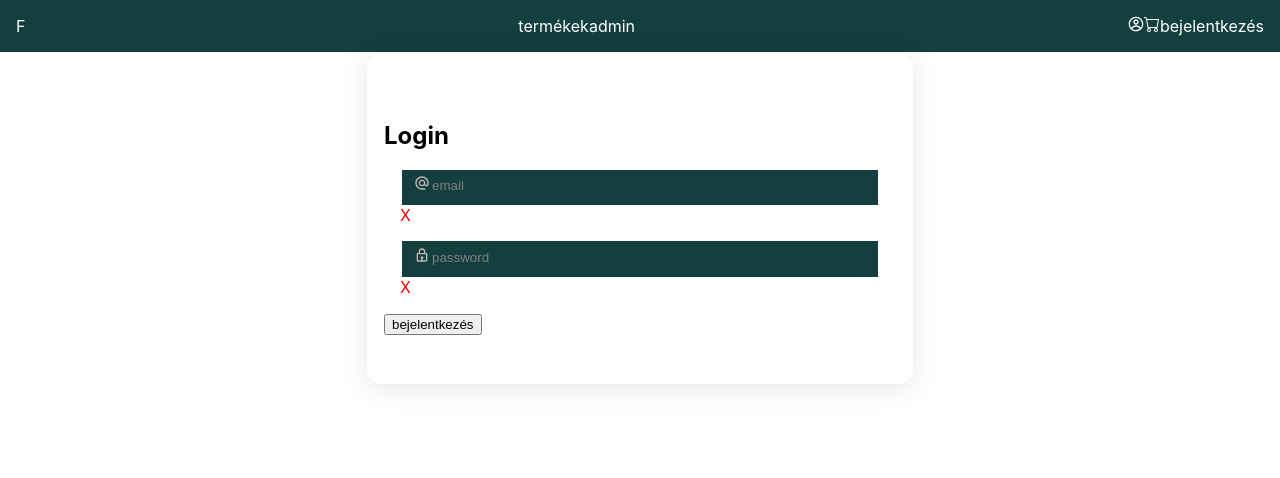
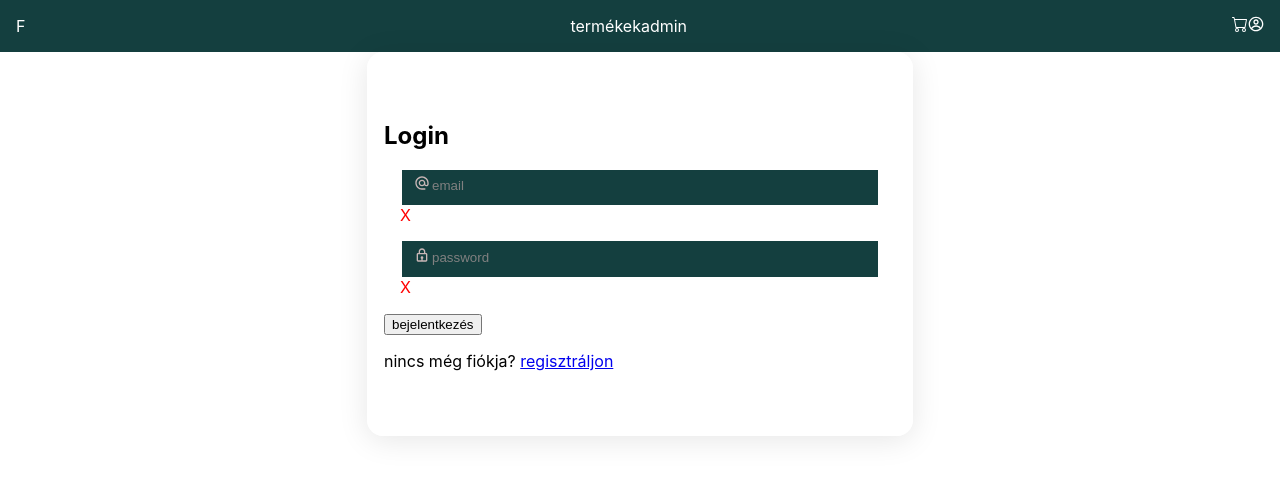
Before and after one commit to Zsofi24/webshop-project-react-nodejs, a React (Create React App) app in the folder frontend/: page /belepes in a window 1280 px wide. Shown: the top 478 px of the page. Built offline with nearby package versions, Linux system fonts and the light colour scheme.

Commit message:
login-register design : nav

```diff
--- a/frontend/src/components/Nav.js
+++ b/frontend/src/components/Nav.js
@@ -34,15 +34,15 @@ export default function Nav() {
         }
       </div>
       <div>
-        { !user.email && <NavLink to='/regisztracio'><CgProfile/></NavLink> }
         <NavLink to={`/kosar`}><BsCart/></NavLink>
+        {/* { !user.email && <NavLink to='/belepes'><CgProfile/></NavLink> } */}
         { user.email ?
         <>
           <NavLink  ><button onClick={logout}>kijelentkezés</button></NavLink>
           <NavLink to='/profile'>profil</NavLink>
         </>
           :
-          <NavLink to='/belepes'>bejelentkezés</NavLink>
+          <NavLink to='/belepes'><CgProfile/></NavLink>
         }
       </div>
 
--- a/frontend/src/pages/Login.js
+++ b/frontend/src/pages/Login.js
@@ -1,5 +1,6 @@
 import React from 'react';
 import LoginForm from '../components/LoginForm';
+import { Link } from 'react-router-dom';
 
 export default function Login() {
   return (
@@ -8,6 +9,7 @@ export default function Login() {
         <div className='form-container'>
             <h1>Login</h1>
             <LoginForm/>
+            <p>nincs még fiókja? <Link className='regist-link' to={'/regisztracio'}>regisztráljon</Link></p>
         </div>
       </section>
     </>
```
